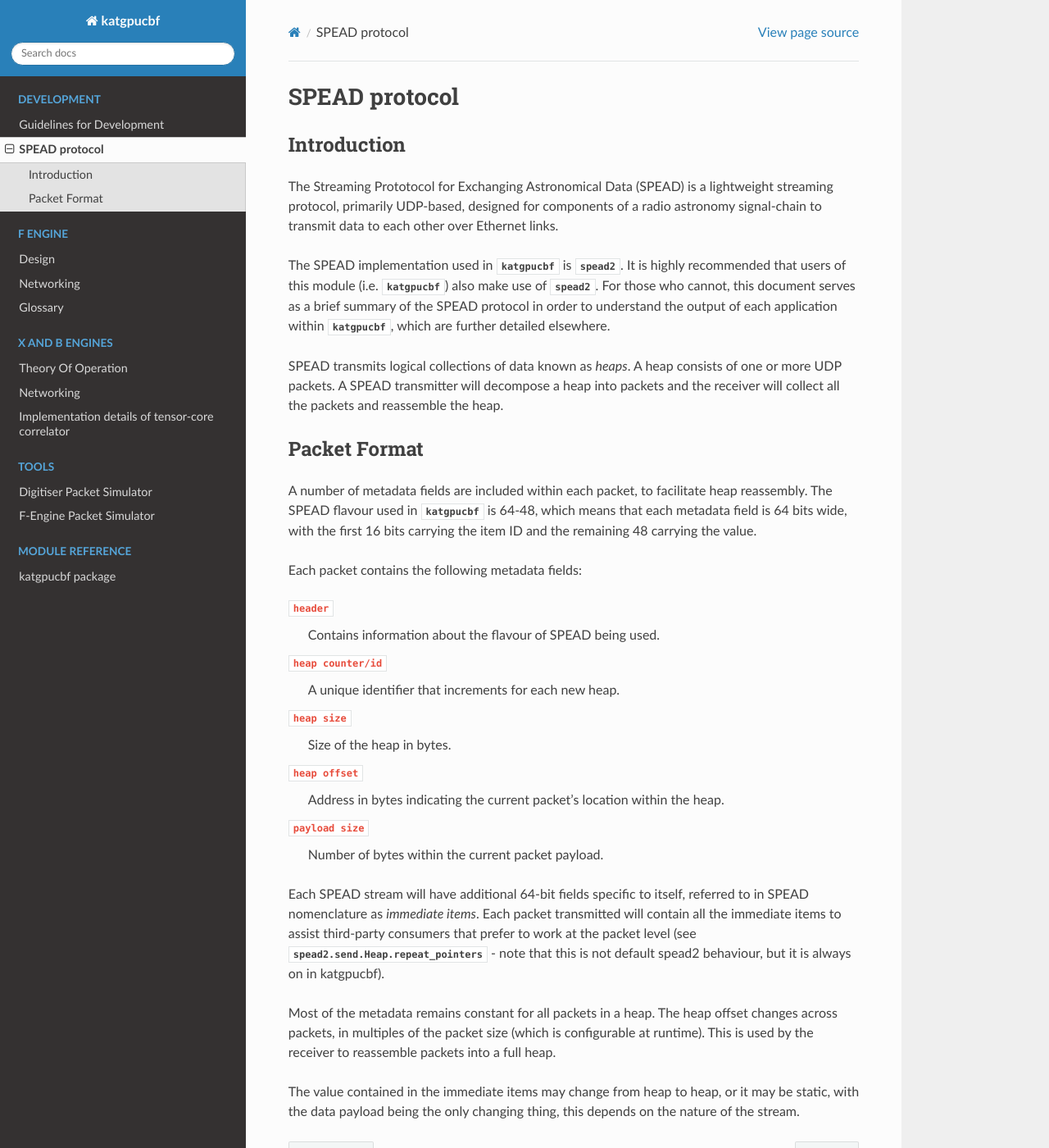
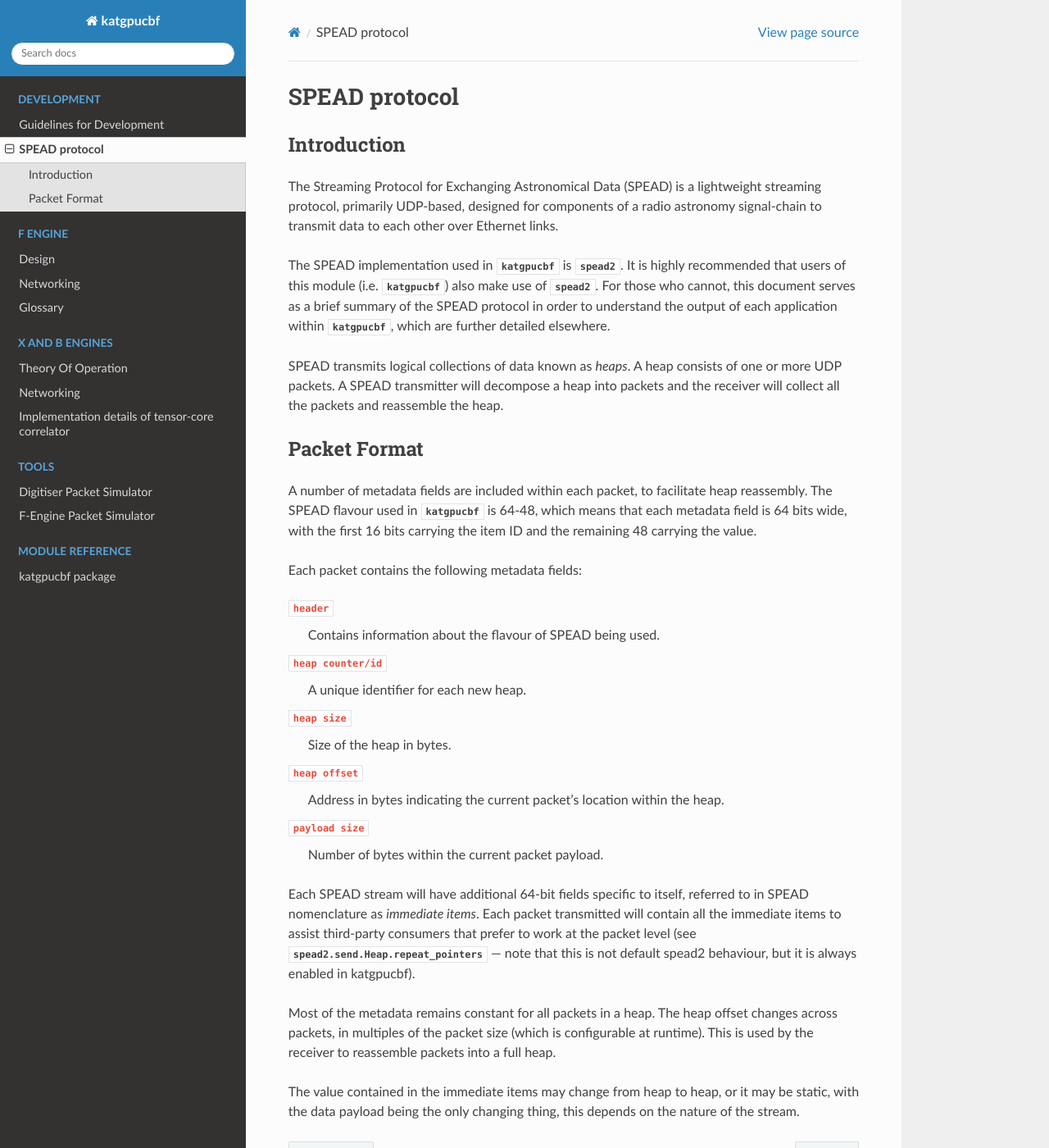
Before and after one commit to ska-sa/katgpucbf, a Sphinx documentation site: the page built from doc/spead.rst, in a window 1280 px wide and 1400 px high. Shown: the whole window at 82% size. Built offline with Sphinx 7.4.7 and the Read the Docs theme 2.0.0, drawn with Linux system fonts in a browser that asks for light colours; formulas are drawn with MathJax 3; the version number could not be read and is left out.

Commit message:
Apply suggestions from code review
Co-authored-by: Bruce Merry <1963944+bmerry@users.noreply.github.com>

```diff
--- a/doc/spead.rst
+++ b/doc/spead.rst
@@ -6,7 +6,7 @@
 Introduction
 ------------
 
-The Streaming Prototocol for Exchanging Astronomical Data (SPEAD) is a
+The Streaming Protocol for Exchanging Astronomical Data (SPEAD) is a
 lightweight streaming protocol, primarily UDP-based, designed for components
 of a radio astronomy signal-chain to transmit data to each other over Ethernet
 links.
@@ -37,7 +37,7 @@
   Contains information about the flavour of SPEAD being used.
 
 ``heap counter/id``
-  A unique identifier that increments for each new heap.
+  A unique identifier for each new heap.
 
 ``heap size``
   Size of the heap in bytes.
@@ -53,8 +53,8 @@
 referred to in SPEAD nomenclature as :dfn:`immediate items`. Each packet
 transmitted will contain all the immediate items to assist third-party consumers
 that prefer to work at the packet level (see
-:attr:`spead2.send.Heap.repeat_pointers` - note that this is not default spead2
-behaviour, but it is always on in katgpucbf).
+:attr:`spead2.send.Heap.repeat_pointers` — note that this is not default spead2
+behaviour, but it is always enabled in katgpucbf).
 
 Most of the metadata remains constant for all packets in a heap. The heap offset
 changes across packets, in multiples of the packet size (which is configurable
```
